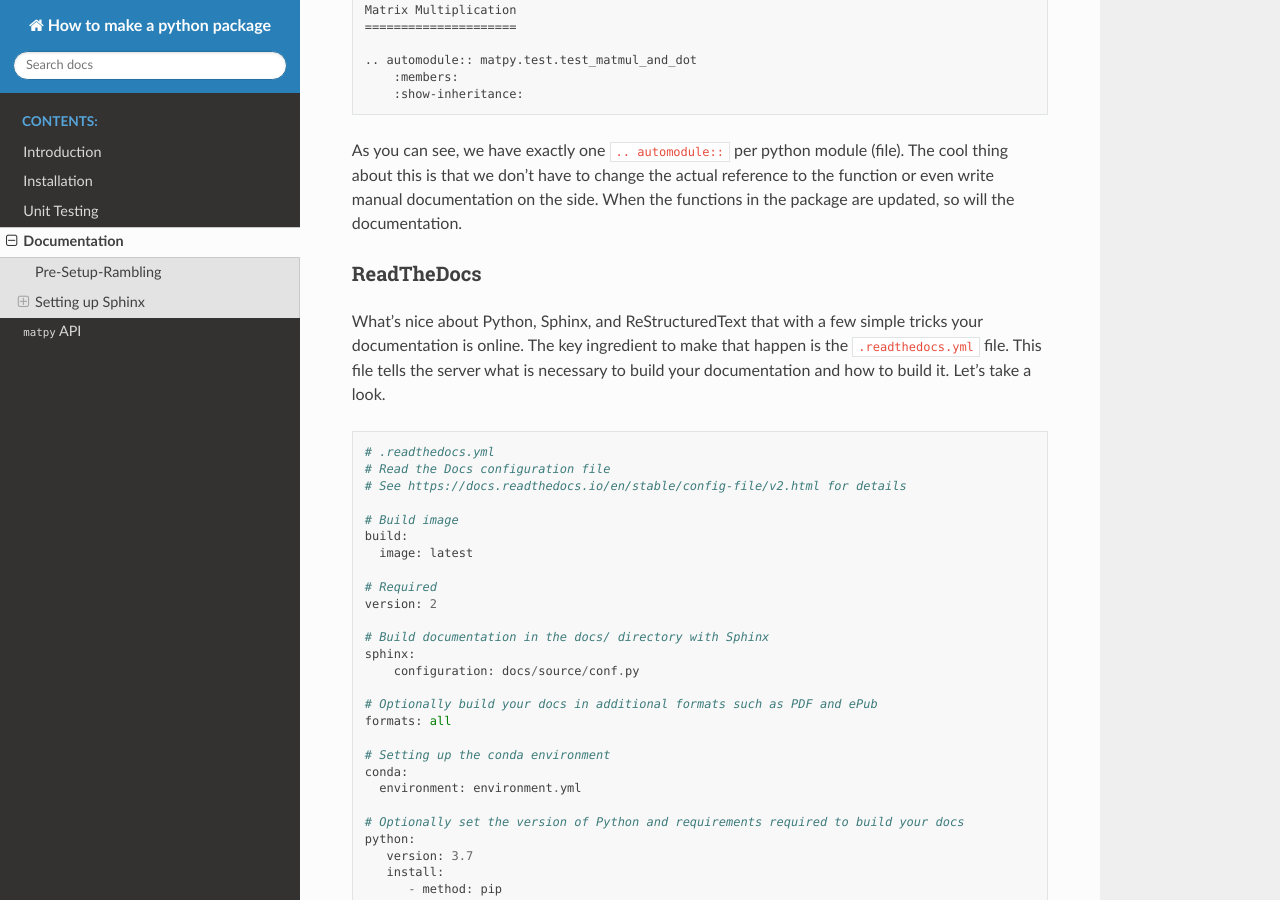
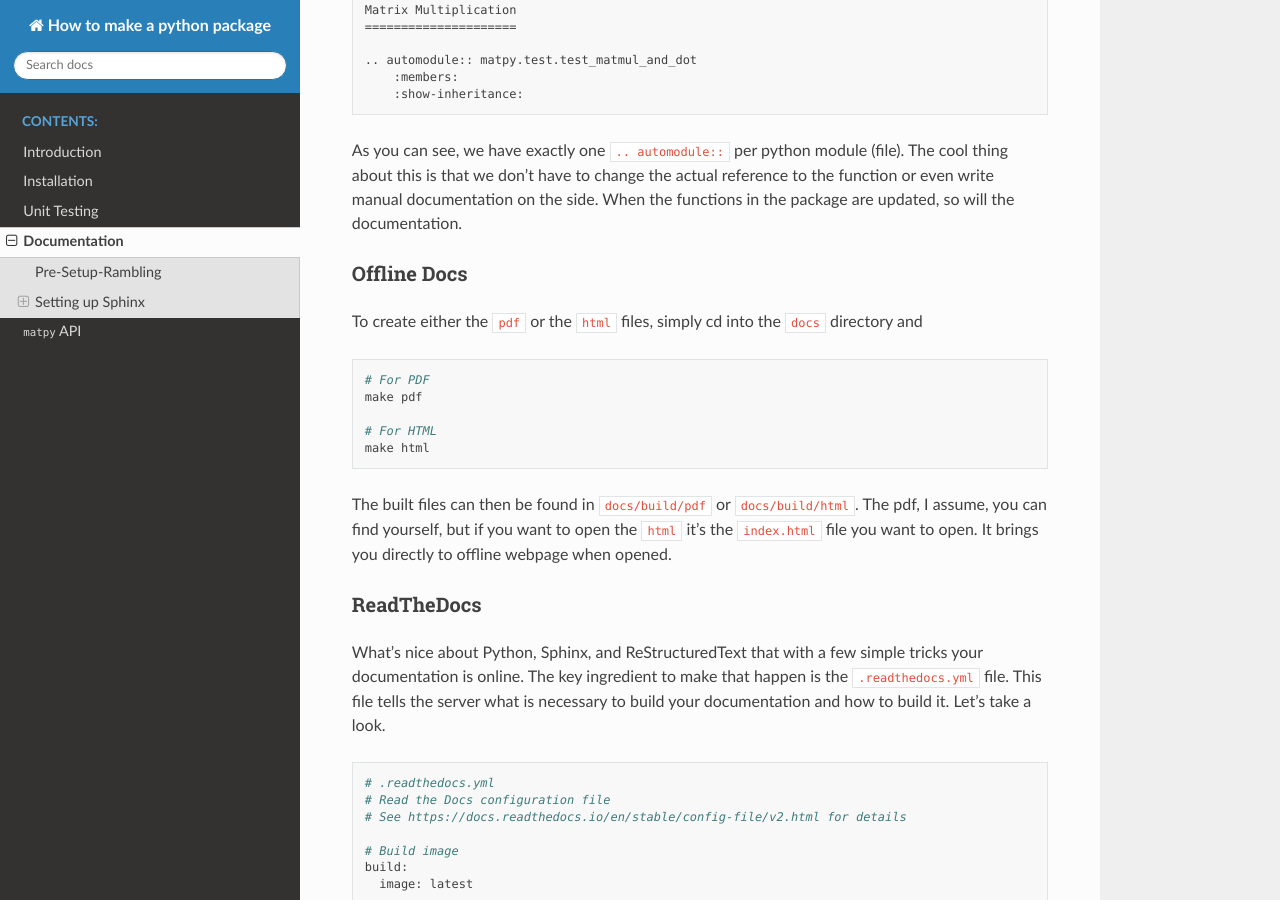
Before and after one commit to lsawade/how_to_make_a_python_package, a Sphinx documentation site: the page built from docs/source/chapters/documentation.rst, in a window 1280 px wide and 900 px high, scrolled down 2649 px. Built offline with Sphinx 7.4.7 and the Read the Docs theme 2.0.0, drawn with Linux system fonts in a browser that asks for light colours.

Commit message:
Updated documentation chapter and finished installation chapter

```diff
--- a/docs/source/chapters/documentation.rst
+++ b/docs/source/chapters/documentation.rst
@@ -112,6 +112,25 @@ documentation on the side. When the functions in the package are updated, so
 will the documentation.
 
 
+Offline Docs
+============
+
+To create either the ``pdf`` or the ``html`` files, simply cd into the
+``docs`` directory and
+
+.. code-block:: bash
+
+    # For PDF
+    make pdf
+
+    # For HTML
+    make html
+
+The built files can then be found in ``docs/build/pdf`` or ``docs/build/html``.
+The pdf, I assume, you can find yourself, but if you want to open the ``html``
+it's the ``index.html`` file you want to open. It brings you directly to
+offline webpage when opened.
+
 
 ReadTheDocs
 ===========
--- a/setup.py
+++ b/setup.py
@@ -55,7 +55,7 @@ setup(
     author="Lucas Sawade",
     author_email="lsawade@princeton.edu",
     license='GNU Lesser General Public License, Version 3',
-    keywords="Global CMT, Inversion, Moment Tensor",
+    keywords="Fun, Education, Learning, Programming",
     url='https://github.com/lsawade/how_to_make_a_python_package',
     packages=find_packages(),
     package_dir={"": "."},
```
Also changed, not shown: docs/source/chapters/installation.rst (+58 -1 lines).
